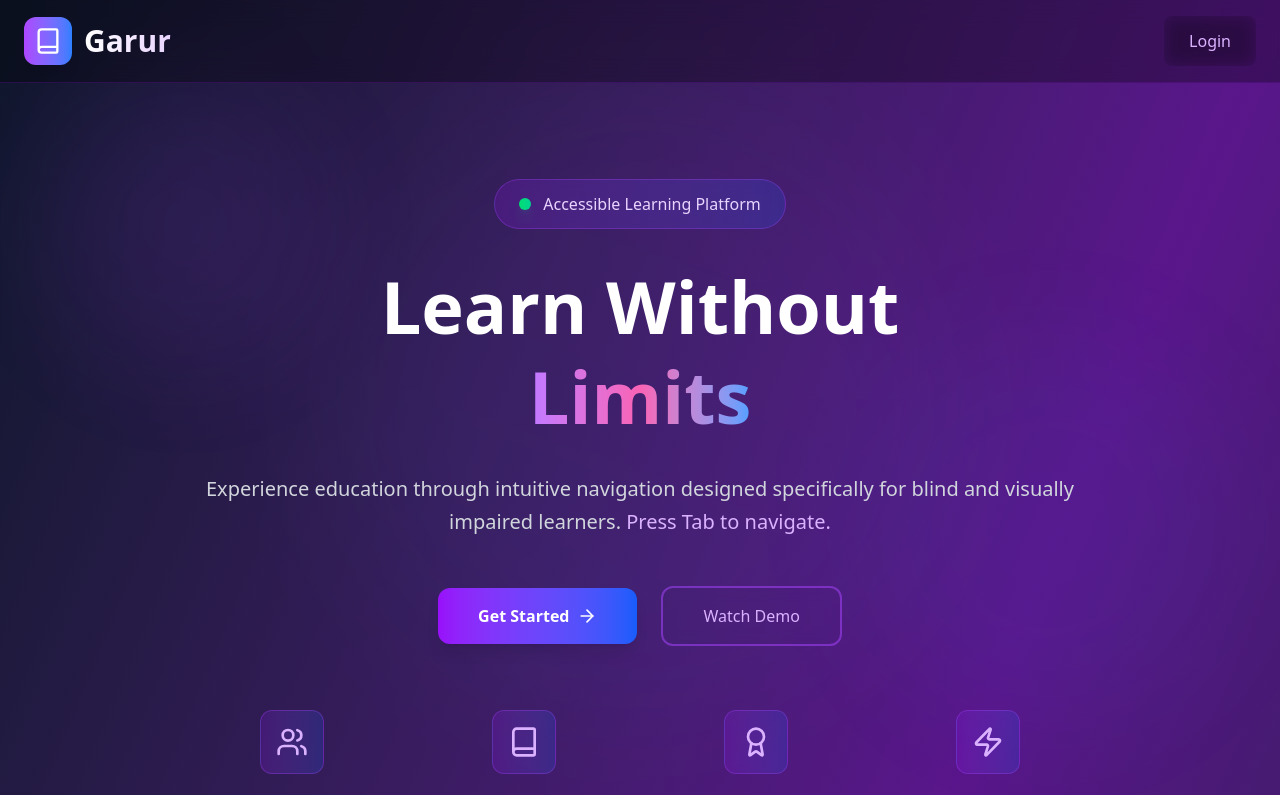
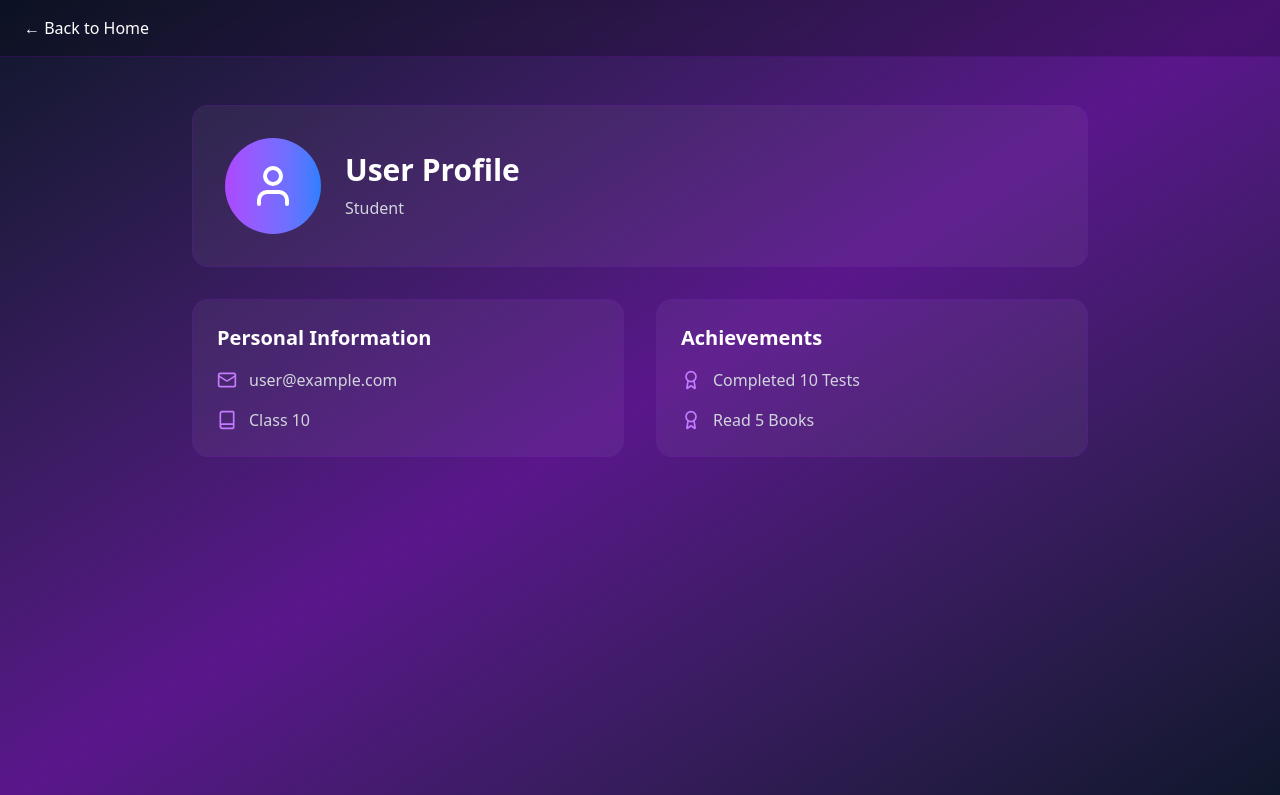
Before and after one commit to t-suraj21/Garur2, a React (Vite) app: page /profile in a window 1280 px wide. Before the commit this address led to /. Shown: the top 795 px of the page. Built offline with nearby package versions, Linux system fonts and the light colour scheme; sample sign-in values are in the browser's storage.

Commit message:
add profile page

```diff
--- a/src/App.jsx
+++ b/src/App.jsx
@@ -7,6 +7,7 @@ import Home from './pages/Home';
 import Library from './pages/Library';
 import Reader from './pages/Reader';
 import TestPage from './pages/TestPage';
+import Profile from './pages/Profile';
 
 // Protected Route Component
 const ProtectedRoute = ({ children }) => {
@@ -33,6 +34,14 @@ function App() {
         element={
           <ProtectedRoute>
             <Home />
+          </ProtectedRoute>
+        }
+      />
+      <Route
+        path="/profile"
+        element={
+          <ProtectedRoute>
+            <Profile />
           </ProtectedRoute>
         }
       />
--- /dev/null
+++ b/src/pages/Profile.jsx
@@ -0,0 +1,80 @@
+import React from 'react';
+import { User, Mail, Book, Award } from 'lucide-react';
+import { useNavigate } from 'react-router-dom';
+
+const Profile = () => {
+  const navigate = useNavigate();
+
+  const navigateToHome = () => navigate('/home');
+
+  return (
+    <div className="min-h-screen bg-gradient-to-br from-slate-900 via-purple-900 to-slate-900">
+      {/* Header */}
+      <header className="border-b border-purple-800/30 bg-black/20 backdrop-blur-sm">
+        <div className="container mx-auto px-6 py-4">
+          <div className="flex items-center justify-between">
+            <button
+              onClick={navigateToHome}
+              className="text-white hover:text-purple-400 transition-all"
+            >
+              ← Back to Home
+            </button>
+          </div>
+        </div>
+      </header>
+
+      {/* Main Content */}
+      <main className="container mx-auto px-6 py-12">
+        <div className="max-w-4xl mx-auto">
+          {/* Profile Header */}
+          <div className="bg-white/5 rounded-2xl p-8 mb-8 border border-purple-800/30">
+            <div className="flex items-center space-x-6">
+              <div className="w-24 h-24 bg-gradient-to-r from-purple-500 to-blue-500 rounded-full flex items-center justify-center">
+                <User className="w-12 h-12 text-white" />
+              </div>
+              <div>
+                <h1 className="text-3xl font-bold text-white mb-2">User Profile</h1>
+                <p className="text-gray-300">Student</p>
+              </div>
+            </div>
+          </div>
+
+          {/* Profile Information */}
+          <div className="grid grid-cols-1 md:grid-cols-2 gap-8">
+            {/* Personal Information */}
+            <div className="bg-white/5 rounded-2xl p-6 border border-purple-800/30">
+              <h2 className="text-xl font-semibold text-white mb-4">Personal Information</h2>
+              <div className="space-y-4">
+                <div className="flex items-center space-x-3">
+                  <Mail className="w-5 h-5 text-purple-400" />
+                  <span className="text-gray-300">user@example.com</span>
+                </div>
+                <div className="flex items-center space-x-3">
+                  <Book className="w-5 h-5 text-purple-400" />
+                  <span className="text-gray-300">Class 10</span>
+                </div>
+              </div>
+            </div>
+
+            {/* Achievements */}
+            <div className="bg-white/5 rounded-2xl p-6 border border-purple-800/30">
+              <h2 className="text-xl font-semibold text-white mb-4">Achievements</h2>
+              <div className="space-y-4">
+                <div className="flex items-center space-x-3">
+                  <Award className="w-5 h-5 text-purple-400" />
+                  <span className="text-gray-300">Completed 10 Tests</span>
+                </div>
+                <div className="flex items-center space-x-3">
+                  <Award className="w-5 h-5 text-purple-400" />
+                  <span className="text-gray-300">Read 5 Books</span>
+                </div>
+              </div>
+            </div>
+          </div>
+        </div>
+      </main>
+    </div>
+  );
+};
+
+export default Profile;
```
